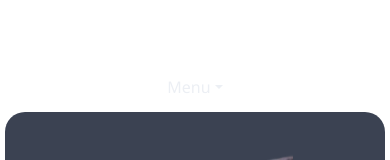
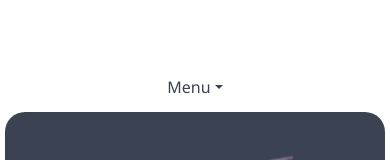
Before and after one commit to YB-BigSwan/creative-dots-team-portfolio, a React (Vite) app: page /creative-dots-team-portfolio/members in a window 390 px wide. Shown: the part 120-280 px from the top of the page. Built offline with nearby package versions, Linux system fonts and the light colour scheme.

Commit message:
fixes mobile navlink color

```diff
--- a/src/App.css
+++ b/src/App.css
@@ -170,6 +170,7 @@ header {
 
   .dropdown-nav .nav-link {
     padding: 5px;
+    color: var(--basicDark);
   }
 
   .projectDescription,
```
